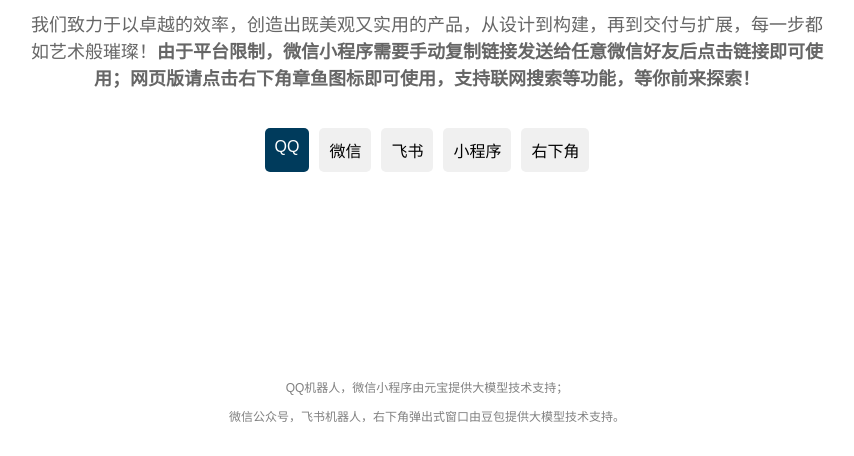
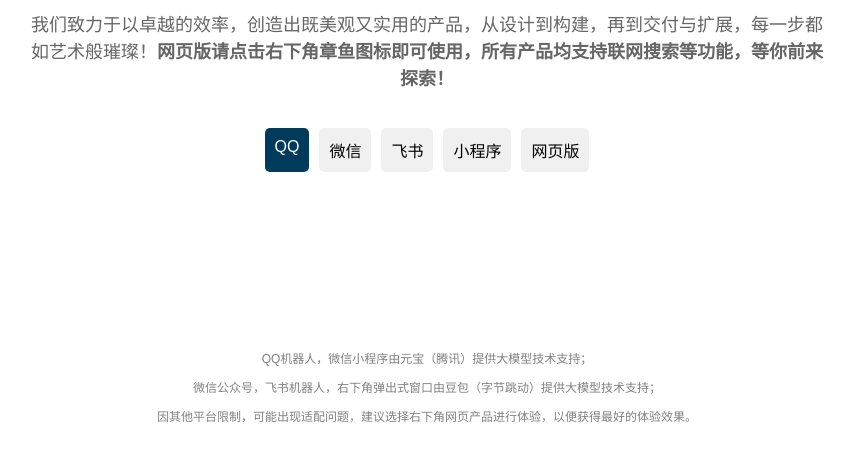
Before and after one commit to Qianxia666/Guide-page, a plain HTML site: page ai-cn.html in a window 1280 px wide. Shown: the part 344-800 px from the top of the page, without its empty margins (213-1067 px from the left). Drawn offline with Linux system fonts and the light colour scheme; a script that the page names is missing.

Commit message:
Update ai-cn.html

```diff
--- a/ai-cn.html
+++ b/ai-cn.html
@@ -113,18 +113,19 @@
 </header>
 <section class="hero">
     <h1>支持<span>国产</span> 助力腾飞</h1>
-    <p>我们致力于以卓越的效率，创造出既美观又实用的产品，从设计到构建，再到交付与扩展，每一步都如艺术般璀璨！<b>由于平台限制，微信小程序需要手动复制链接发送给任意微信好友后点击链接即可使用；网页版请点击右下角章鱼图标即可使用，支持联网搜索等功能，等你前来探索！</b></p>
+    <p>我们致力于以卓越的效率，创造出既美观又实用的产品，从设计到构建，再到交付与扩展，每一步都如艺术般璀璨！<b>网页版请点击右下角章鱼图标即可使用，所有产品均支持联网搜索等功能，等你前来探索！</b></p>
     <div class="buttons">
         <a href="https://qun.qq.com/qunpro/robot/qunshare?robot_uin=3889257183&robot_appid=102346084&biz_type=0" class="button primary">QQ</a>
         <a href="https://mp.weixin.qq.com/mp/profile_ext?action=home&__biz=Mzk0MjY3MTA3OA==&scene=124#wechat_redirect" class="button secondary">微信</a>
         <a href="https://applink.feishu.cn/T8PlF62MCV2j" class="button secondary">飞书</a>
         <a href="weixin://dl/business/?appid=wxd5201eb08d2fa15c&path=pages/agentChat/index&query=showAuthDirectly%3D1%26id%3DJhDMV5ZxoGVY" class="button secondary">小程序</a>
-        <a href="https://web.996898.xyz/ai-cn.html" class="button secondary">右下角</a>
+        <a href="https://web.996898.xyz/ai-cn.html" class="button secondary">网页版</a>
     </div>
 </section>
 <div class="footer">
-            <p>QQ机器人，微信小程序由元宝提供大模型技术支持；</p>
-            <p>微信公众号，飞书机器人，右下角弹出式窗口由豆包提供大模型技术支持。</p>
+            <p>QQ机器人，微信小程序由元宝（腾讯）提供大模型技术支持；</p>
+            <p>微信公众号，飞书机器人，右下角弹出式窗口由豆包（字节跳动）提供大模型技术支持；</p>
+            <p>因其他平台限制，可能出现适配问题，建议选择右下角网页产品进行体验，以便获得最好的体验效果。</p>
         </div>
 <script src="https://lf-cdn.coze.cn/obj/unpkg/flow-platform/chat-app-sdk/0.1.0-beta.5/libs/cn/index.js"></script>
 <script>
```
